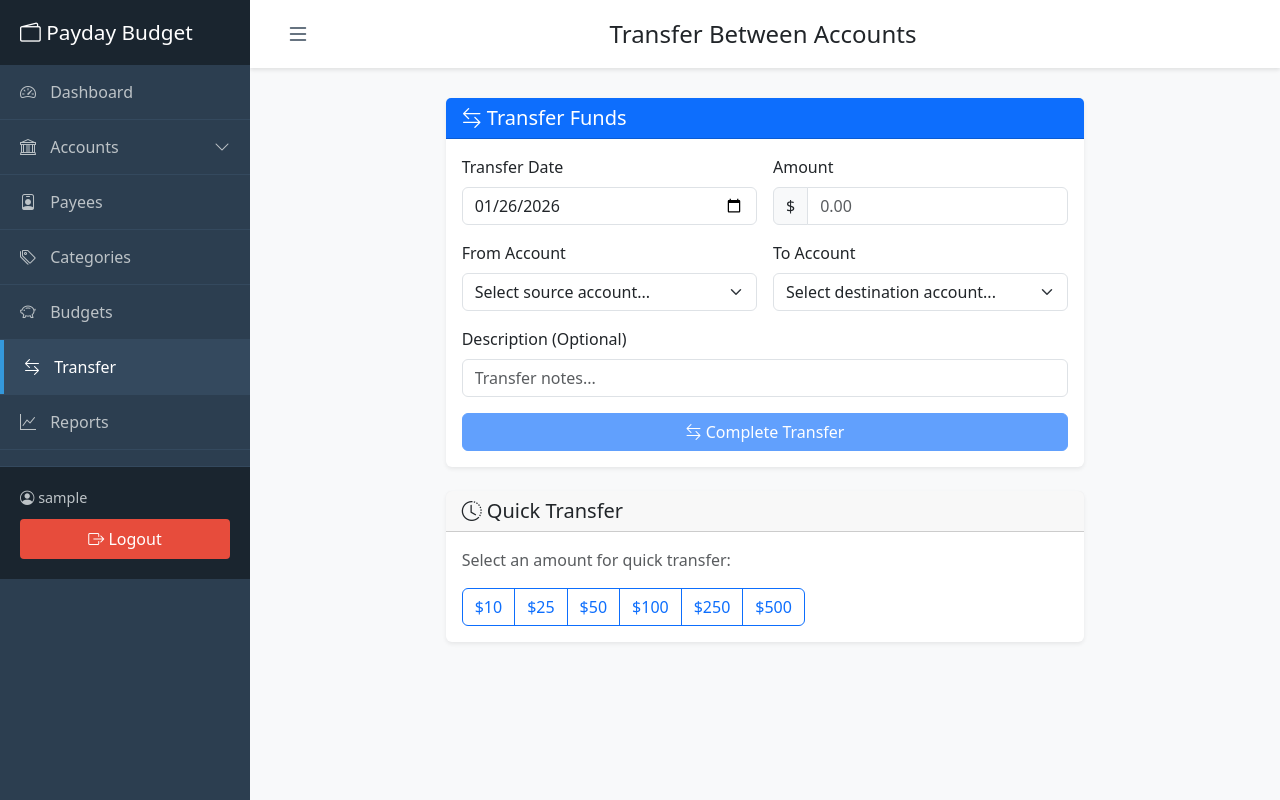
After one commit to alreadyded1/Payday-Budget, a Flask app: page /transfer in a window 1280 px wide. The commit adds this page. Run offline with Flask 3, Linux system fonts and the light colour scheme; the visitor is signed in with stand-in values (Sample User, id 1).

Commit message:
Implement reconciliation, transfer, and UI improvements
Added Transaction Reconciliation System:
- Added reconciled boolean field to Transaction model with migration script
- Added checkbox to mark/unmark transactions as reconciled
- Display reconciled balance and unreconciled diff in account summary
- Visual indicators (table-info class) for reconciled transactions
- AJAX toggle endpoint for seamless reconciliation state updates

Enhanced Category Management:
- Improved sorting to alphabetically sort both parent categories
  and subcategories within their parent hierarchy
- Maintains parent-child relationship while ensuring alphabetical order

Streamlined Dashboard:
- Removed Total Budget, Total Spent, Remaining, and Budget Usage cards
- Cleaner, less cluttered dashboard focusing on budget progress and
  recent transactions

Created Transfer Functionality:
- New transfer route with paired transaction creation
- Transfers create debit transaction in source account and credit
  transaction in destination account
- Automatically creates "Transfer" category and payee
- Updates account balances to maintain integrity
- User-friendly interface with transfer summary preview
- Quick amount buttons for common transfer amounts
- Real-time balance calculations before/after transfer
- Prevention of same-account transfers
- Added transfer link to sidebar navigation

All features tested and working correctly with proper error handling
and validation.

https://claude.ai/code/session_013RnU8ZwRMPYf31trkNwkQs

```diff
--- a/app.py
+++ b/app.py
@@ -237,12 +237,12 @@ def categories():
     # Get parent categories sorted alphabetically, then their subcategories
     parent_categories_sorted = Category.query.filter_by(user_id=current_user.id, parent_id=None).order_by(Category.name).all()
 
-    # Build list with parents followed by their subcategories
+    # Build list with parents followed by their subcategories (both sorted alphabetically)
     all_categories = []
     for parent in parent_categories_sorted:
         all_categories.append(parent)
-        # Add subcategories for this parent
-        subcategories = Category.query.filter_by(user_id=current_user.id, parent_id=parent.id).all()
+        # Add subcategories for this parent, sorted alphabetically
+        subcategories = Category.query.filter_by(user_id=current_user.id, parent_id=parent.id).order_by(Category.name).all()
         all_categories.extend(subcategories)
 
     # Calculate totals for each category
@@ -516,11 +516,27 @@ def account_transactions(account_id):
     payees = Payee.query.filter_by(user_id=current_user.id).order_by(Payee.name).all()
     categories = Category.query.filter_by(user_id=current_user.id).all()
 
+    # Calculate reconciled amount
+    reconciled_debits = db.session.query(func.sum(Transaction.amount))\
+        .filter(Transaction.account_id == account_id)\
+        .filter(Transaction.reconciled == True)\
+        .filter(Transaction.transaction_type == 'Debit')\
+        .scalar() or 0.0
+
+    reconciled_credits = db.session.query(func.sum(Transaction.amount))\
+        .filter(Transaction.account_id == account_id)\
+        .filter(Transaction.reconciled == True)\
+        .filter(Transaction.transaction_type == 'Credit')\
+        .scalar() or 0.0
+
+    reconciled_balance = account.opening_balance + reconciled_credits - reconciled_debits
+
     return render_template('account_transactions.html',
                          account=account,
                          transactions=transactions_with_balance,
                          payees=payees,
                          categories=categories,
+                         reconciled_balance=reconciled_balance,
                          today=date.today().isoformat())
 
 @app.route('/payees', methods=['GET', 'POST'])
@@ -601,6 +617,14 @@ def delete_transaction(transaction_id):
     db.session.commit()
     flash('Transaction deleted successfully!', 'success')
     return redirect(url_for('account_transactions', account_id=account_id))
+
+@app.route('/transactions/<int:transaction_id>/toggle_reconciled', methods=['POST'])
+@login_required
+def toggle_reconciled(transaction_id):
+    transaction = Transaction.query.filter_by(id=transaction_id, user_id=current_user.id).first_or_404()
+    transaction.reconciled = not transaction.reconciled
+    db.session.commit()
+    return jsonify({'success': True, 'reconciled': transaction.reconciled})
 
 @app.route('/budgets', methods=['GET', 'POST'])
 @login_required
@@ -685,6 +709,88 @@ def delete_budget(budget_id):
     flash('Budget deleted successfully!', 'success')
     return redirect(url_for('budgets'))
 
+@app.route('/transfer', methods=['GET', 'POST'])
+@login_required
+def transfer():
+    if request.method == 'POST':
+        from_account_id = request.form.get('from_account_id')
+        to_account_id = request.form.get('to_account_id')
+        amount = float(request.form.get('amount'))
+        transfer_date = datetime.strptime(request.form.get('transfer_date'), '%Y-%m-%d').date()
+        description = request.form.get('description', '')
+
+        # Validation
+        if not from_account_id or not to_account_id:
+            flash('Please select both source and destination accounts.', 'error')
+            return redirect(url_for('transfer'))
+
+        if from_account_id == to_account_id:
+            flash('Cannot transfer to the same account.', 'error')
+            return redirect(url_for('transfer'))
+
+        if amount <= 0:
+            flash('Transfer amount must be greater than zero.', 'error')
+            return redirect(url_for('transfer'))
+
+        # Get accounts
+        from_account = Account.query.filter_by(id=from_account_id, user_id=current_user.id).first_or_404()
+        to_account = Account.query.filter_by(id=to_account_id, user_id=current_user.id).first_or_404()
+
+        # Get or create "Transfer" payee and category
+        transfer_payee = Payee.query.filter_by(user_id=current_user.id, name='Transfer').first()
+        if not transfer_payee:
+            transfer_payee = Payee(user_id=current_user.id, name='Transfer')
+            db.session.add(transfer_payee)
+            db.session.flush()
+
+        transfer_category = Category.query.filter_by(user_id=current_user.id, name='Transfer').first()
+        if not transfer_category:
+            transfer_category = Category(user_id=current_user.id, name='Transfer', color='#6c757d')
+            db.session.add(transfer_category)
+            db.session.flush()
+
+        # Create debit transaction for source account
+        debit_transaction = Transaction(
+            user_id=current_user.id,
+            account_id=from_account.id,
+            payee_id=transfer_payee.id,
+            category_id=transfer_category.id,
+            transaction_type='Debit',
+            description=f"Transfer to {to_account.name}" + (f" - {description}" if description else ""),
+            amount=amount,
+            transaction_date=transfer_date
+        )
+        db.session.add(debit_transaction)
+
+        # Create credit transaction for destination account
+        credit_transaction = Transaction(
+            user_id=current_user.id,
+            account_id=to_account.id,
+            payee_id=transfer_payee.id,
+            category_id=transfer_category.id,
+            transaction_type='Credit',
+            description=f"Transfer from {from_account.name}" + (f" - {description}" if description else ""),
+            amount=amount,
+            transaction_date=transfer_date
+        )
+        db.session.add(credit_transaction)
+
+        # Update account balances
+        from_account.balance -= amount
+        to_account.balance += amount
+
+        db.session.commit()
+
+        flash(f'Transfer of ${amount:.2f} from {from_account.name} to {to_account.name} completed successfully!', 'success')
+        return redirect(url_for('transfer'))
+
+    # GET request - show transfer form
+    accounts = Account.query.filter_by(user_id=current_user.id, is_active=True).order_by(Account.name).all()
+
+    return render_template('transfer.html',
+                         accounts=accounts,
+                         today=date.today().isoformat())
+
 @app.route('/reports')
 @login_required
 def reports():
--- a/models.py
+++ b/models.py
@@ -69,6 +69,7 @@ class Transaction(db.Model):
     description = db.Column(db.String(255), nullable=True)
     amount = db.Column(db.Float, nullable=False)
     transaction_date = db.Column(db.Date, nullable=False)
+    reconciled = db.Column(db.Boolean, default=False, nullable=False)
     created_at = db.Column(db.DateTime, default=datetime.utcnow)
 
 class Budget(db.Model):
--- a/templates/base.html
+++ b/templates/base.html
@@ -292,6 +292,11 @@
                     </a>
                 </li>
                 <li>
+                    <a href="{{ url_for('transfer') }}" class="{% if request.endpoint == 'transfer' %}active{% endif %}">
+                        <i class="bi bi-arrow-left-right"></i> Transfer
+                    </a>
+                </li>
+                <li>
                     <a href="{{ url_for('reports') }}" class="{% if request.endpoint == 'reports' %}active{% endif %}">
                         <i class="bi bi-graph-up"></i> Reports
                     </a>
--- /dev/null
+++ b/templates/transfer.html
@@ -0,0 +1,205 @@
+{% extends "base.html" %}
+
+{% block title %}Transfer - Payday Budget{% endblock %}
+
+{% block page_title %}Transfer Between Accounts{% endblock %}
+
+{% block content %}
+<div class="row justify-content-center">
+    <div class="col-lg-8">
+        <div class="card">
+            <div class="card-header bg-primary text-white">
+                <h5 class="mb-0"><i class="bi bi-arrow-left-right"></i> Transfer Funds</h5>
+            </div>
+            <div class="card-body">
+                <form method="POST" action="{{ url_for('transfer') }}">
+                    <div class="row g-3">
+                        <!-- Transfer Date -->
+                        <div class="col-md-6">
+                            <label for="transfer_date" class="form-label">Transfer Date</label>
+                            <input type="date" class="form-control" id="transfer_date" name="transfer_date"
+                                   value="{{ today }}" required>
+                        </div>
+
+                        <!-- Amount -->
+                        <div class="col-md-6">
+                            <label for="amount" class="form-label">Amount</label>
+                            <div class="input-group">
+                                <span class="input-group-text">$</span>
+                                <input type="number" class="form-control" id="amount" name="amount"
+                                       step="0.01" min="0.01" required placeholder="0.00">
+                            </div>
+                        </div>
+
+                        <!-- From Account -->
+                        <div class="col-md-6">
+                            <label for="from_account_id" class="form-label">From Account</label>
+                            <select class="form-select" id="from_account_id" name="from_account_id" required>
+                                <option value="">Select source account...</option>
+                                {% for account in accounts %}
+                                <option value="{{ account.id }}" data-balance="{{ account.balance }}">
+                                    {{ account.name }} - ${{ "%.2f"|format(account.balance) }}
+                                </option>
+                                {% endfor %}
+                            </select>
+                            <small class="text-muted" id="from_balance"></small>
+                        </div>
+
+                        <!-- To Account -->
+                        <div class="col-md-6">
+                            <label for="to_account_id" class="form-label">To Account</label>
+                            <select class="form-select" id="to_account_id" name="to_account_id" required>
+                                <option value="">Select destination account...</option>
+                                {% for account in accounts %}
+                                <option value="{{ account.id }}" data-balance="{{ account.balance }}">
+                                    {{ account.name }} - ${{ "%.2f"|format(account.balance) }}
+                                </option>
+                                {% endfor %}
+                            </select>
+                            <small class="text-muted" id="to_balance"></small>
+                        </div>
+
+                        <!-- Description -->
+                        <div class="col-12">
+                            <label for="description" class="form-label">Description (Optional)</label>
+                            <input type="text" class="form-control" id="description" name="description"
+                                   placeholder="Transfer notes...">
+                        </div>
+
+                        <!-- Transfer Summary -->
+                        <div class="col-12" id="transfer_summary" style="display: none;">
+                            <div class="alert alert-info">
+                                <h6 class="alert-heading">Transfer Summary</h6>
+                                <div class="row">
+                                    <div class="col-md-5 text-center">
+                                        <strong id="from_account_name"></strong><br>
+                                        <small class="text-muted">Current: <span id="from_current">$0.00</span></small><br>
+                                        <small class="text-danger">After: <span id="from_after">$0.00</span></small>
+                                    </div>
+                                    <div class="col-md-2 text-center">
+                                        <i class="bi bi-arrow-right" style="font-size: 2rem;"></i><br>
+                                        <strong id="transfer_amount">$0.00</strong>
+                                    </div>
+                                    <div class="col-md-5 text-center">
+                                        <strong id="to_account_name"></strong><br>
+                                        <small class="text-muted">Current: <span id="to_current">$0.00</span></small><br>
+                                        <small class="text-success">After: <span id="to_after">$0.00</span></small>
+                                    </div>
+                                </div>
+                            </div>
+                        </div>
+
+                        <!-- Submit Button -->
+                        <div class="col-12">
+                            <button type="submit" class="btn btn-primary w-100" id="submit_btn" disabled>
+                                <i class="bi bi-arrow-left-right"></i> Complete Transfer
+                            </button>
+                        </div>
+                    </div>
+                </form>
+            </div>
+        </div>
+
+        <!-- Recent Transfers -->
+        <div class="card mt-4">
+            <div class="card-header">
+                <h5 class="mb-0"><i class="bi bi-clock-history"></i> Quick Transfer</h5>
+            </div>
+            <div class="card-body">
+                <p class="text-muted">Select an amount for quick transfer:</p>
+                <div class="btn-group" role="group">
+                    <button type="button" class="btn btn-outline-primary quick-amount" data-amount="10">$10</button>
+                    <button type="button" class="btn btn-outline-primary quick-amount" data-amount="25">$25</button>
+                    <button type="button" class="btn btn-outline-primary quick-amount" data-amount="50">$50</button>
+                    <button type="button" class="btn btn-outline-primary quick-amount" data-amount="100">$100</button>
+                    <button type="button" class="btn btn-outline-primary quick-amount" data-amount="250">$250</button>
+                    <button type="button" class="btn btn-outline-primary quick-amount" data-amount="500">$500</button>
+                </div>
+            </div>
+        </div>
+    </div>
+</div>
+{% endblock %}
+
+{% block extra_js %}
+<script>
+    // Quick amount buttons
+    document.querySelectorAll('.quick-amount').forEach(btn => {
+        btn.addEventListener('click', function() {
+            document.getElementById('amount').value = this.getAttribute('data-amount');
+            updateTransferSummary();
+        });
+    });
+
+    // Update balance display when account is selected
+    document.getElementById('from_account_id').addEventListener('change', function() {
+        const selectedOption = this.options[this.selectedIndex];
+        const balance = selectedOption.getAttribute('data-balance');
+        if (balance) {
+            document.getElementById('from_balance').textContent = `Current balance: $${parseFloat(balance).toFixed(2)}`;
+        }
+        updateTransferSummary();
+    });
+
+    document.getElementById('to_account_id').addEventListener('change', function() {
+        const selectedOption = this.options[this.selectedIndex];
+        const balance = selectedOption.getAttribute('data-balance');
+        if (balance) {
+            document.getElementById('to_balance').textContent = `Current balance: $${parseFloat(balance).toFixed(2)}`;
+        }
+        updateTransferSummary();
+    });
+
+    document.getElementById('amount').addEventListener('input', updateTransferSummary);
+
+    function updateTransferSummary() {
+        const fromSelect = document.getElementById('from_account_id');
+        const toSelect = document.getElementById('to_account_id');
+        const amountInput = document.getElementById('amount');
+
+        const fromAccount = fromSelect.options[fromSelect.selectedIndex];
+        const toAccount = toSelect.options[toSelect.selectedIndex];
+        const amount = parseFloat(amountInput.value) || 0;
+
+        if (fromAccount.value && toAccount.value && amount > 0) {
+            const fromBalance = parseFloat(fromAccount.getAttribute('data-balance'));
+            const toBalance = parseFloat(toAccount.getAttribute('data-balance'));
+
+            // Show summary
+            document.getElementById('transfer_summary').style.display = 'block';
+            document.getElementById('from_account_name').textContent = fromAccount.text.split(' - ')[0];
+            document.getElementById('to_account_name').textContent = toAccount.text.split(' - ')[0];
+            document.getElementById('from_current').textContent = '$' + fromBalance.toFixed(2);
+            document.getElementById('to_current').textContent = '$' + toBalance.toFixed(2);
+            document.getElementById('from_after').textContent = '$' + (fromBalance - amount).toFixed(2);
+            document.getElementById('to_after').textContent = '$' + (toBalance + amount).toFixed(2);
+            document.getElementById('transfer_amount').textContent = '$' + amount.toFixed(2);
+
+            // Enable submit button
+            document.getElementById('submit_btn').disabled = false;
+        } else {
+            document.getElementById('transfer_summary').style.display = 'none';
+            document.getElementById('submit_btn').disabled = true;
+        }
+    }
+
+    // Prevent same account selection
+    document.getElementById('from_account_id').addEventListener('change', function() {
+        const fromValue = this.value;
+        const toSelect = document.getElementById('to_account_id');
+        if (toSelect.value === fromValue) {
+            toSelect.value = '';
+            document.getElementById('to_balance').textContent = '';
+        }
+    });
+
+    document.getElementById('to_account_id').addEventListener('change', function() {
+        const toValue = this.value;
+        const fromSelect = document.getElementById('from_account_id');
+        if (fromSelect.value === toValue) {
+            fromSelect.value = '';
+            document.getElementById('from_balance').textContent = '';
+        }
+    });
+</script>
+{% endblock %}
```
Also changed, not shown: add_reconciled_column.py (added, +64 -0 lines), templates/account_transactions.html (+56 -5 lines), templates/dashboard.html (+0 -55 lines).
